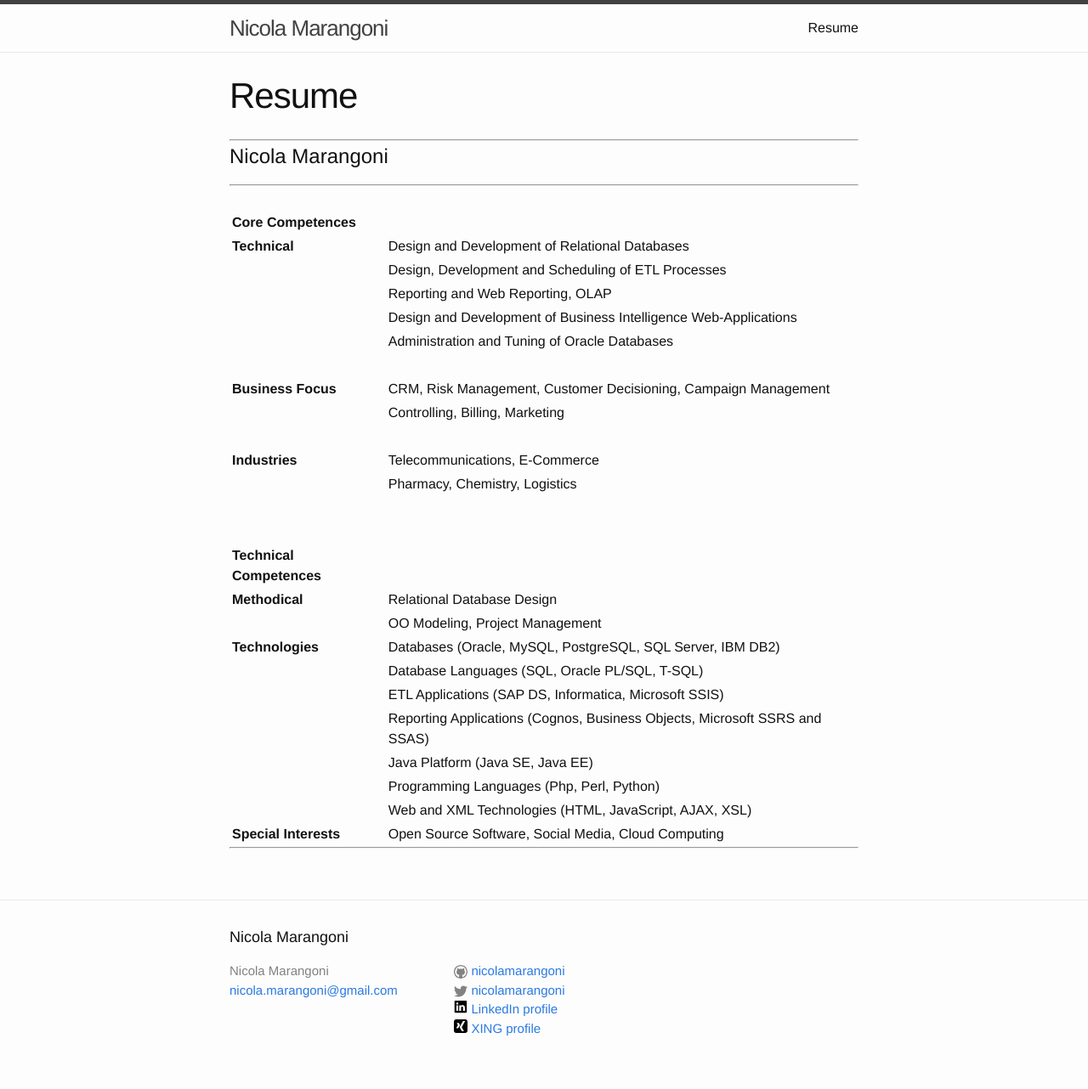
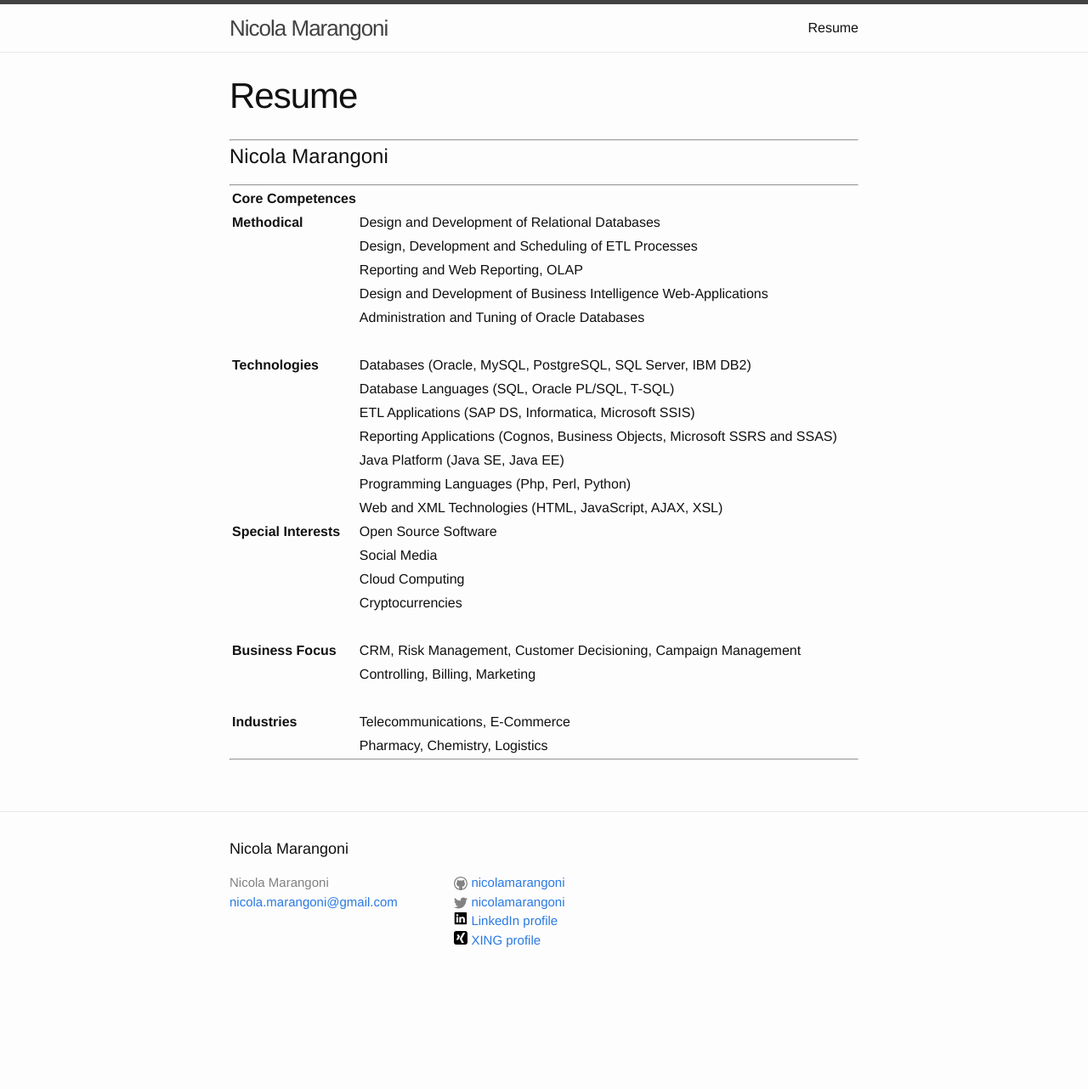
Before and after one commit to nicolamarangoni/nicolamarangoni.github.io, a Jekyll site: the page built from profile.md, in a window 1280 px wide. Shown: the whole page at 85% size. Built offline with Jekyll 4.4.1, drawn with Linux system fonts in a browser that asks for light colours; after the commit the page ends 1178 px from its top, so only the background shows below that.

Commit message:
profile changed

```diff
--- a/resume.md
+++ b/profile.md
@@ -7,29 +7,19 @@ published: true
 
 ---
 
+
 # Nicola Marangoni #
 
 ---
 
-| | |
+| **Core Competences** | |
 | -- | -- |
-| **Core Competences** | |
-| **Technical** | Design and Development of Relational Databases
+| **Methodical** | Design and Development of Relational Databases
 | | Design, Development and Scheduling of ETL Processes |
 | | Reporting and Web Reporting, OLAP |
 | | Design and Development of Business Intelligence Web-Applications |
 | | Administration and Tuning of Oracle Databases |
 | | |
-| **Business Focus** | CRM, Risk Management, Customer Decisioning, Campaign Management |
-| | Controlling, Billing, Marketing |
-| | |
-| **Industries** | Telecommunications, E-Commerce |
-| | Pharmacy, Chemistry, Logistics |
-| | |
-| | |
-| **Technical Competences** | |
-| **Methodical** | Relational Database Design |
-| | OO Modeling, Project Management |
 | **Technologies** | Databases (Oracle, MySQL, PostgreSQL, SQL Server, IBM DB2) |
 | | Database Languages (SQL, Oracle PL/SQL, T-SQL) |
 | | ETL Applications (SAP DS, Informatica, Microsoft SSIS) |
@@ -37,6 +27,15 @@ published: true
 | | Java Platform (Java SE, Java EE) |
 | | Programming Languages (Php, Perl, Python) |
 | | Web and XML Technologies (HTML, JavaScript, AJAX, XSL) |
-|  **Special Interests** | Open Source Software, Social Media, Cloud Computing |
+|  **Special Interests** | Open Source Software |
+| | Social Media |
+| | Cloud Computing |
+| | Cryptocurrencies |
+| | |
+| **Business Focus** | CRM, Risk Management, Customer Decisioning, Campaign Management |
+| | Controlling, Billing, Marketing |
+| | |
+| **Industries** | Telecommunications, E-Commerce |
+| | Pharmacy, Chemistry, Logistics |
 
 ---
```
